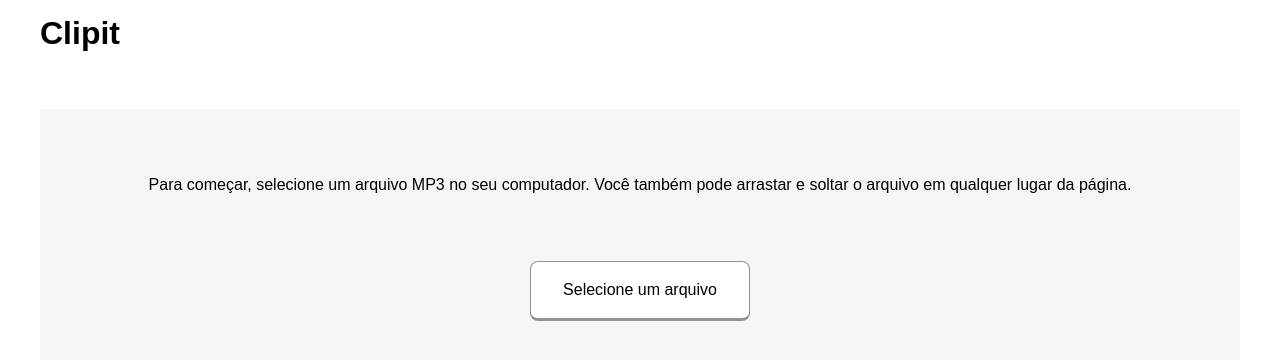
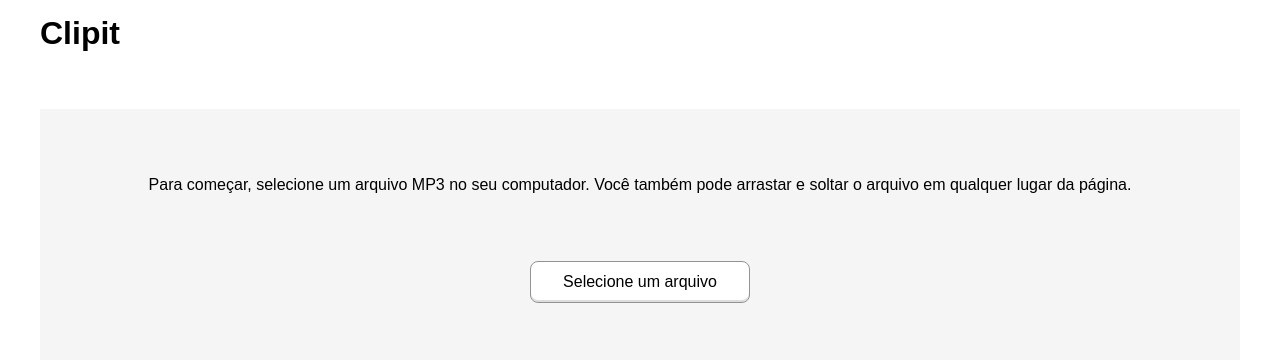
Before and after one commit to felds/clipit, a React (Create React App) app: page / in a window 1280 px wide. Shown: the top 360 px of the page. Built offline with nearby package versions, Linux system fonts and the light colour scheme.

Commit message:
visual tweaks

```diff
--- a/src/styles.css
+++ b/src/styles.css
@@ -21,17 +21,34 @@
 /* buttons */
 .btn,
 button {
-  padding: 1rem 2rem;
+  padding: 0.5rem 2rem;
   display: inline-block;
   background: white;
   border: thin solid #939393;
   border-radius: 0.5rem;
-  border-bottom-width: 3px;
+  box-shadow: inset 0 -2px 0 #93939350;
   font: inherit;
   cursor: pointer;
 }
+.btn:hover,
+.btn:focus,
+button:hover,
+button:focus {
+  /* background: red; */
+}
 .btn--wide {
   padding: 1rem 6rem;
+}
+
+:focus:not(:focus-visible) {
+  outline: none;
+}
+:focus-visible {
+  outline: 4px dashed darkorange;
+}
+
+:focus-ring {
+  background: limegreen;
 }
 
 /* layout */
```
